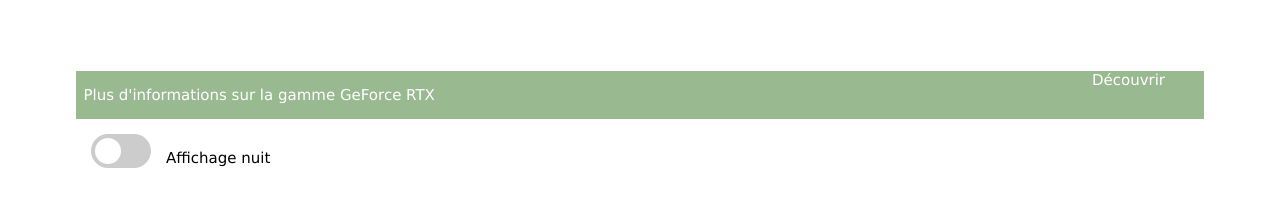
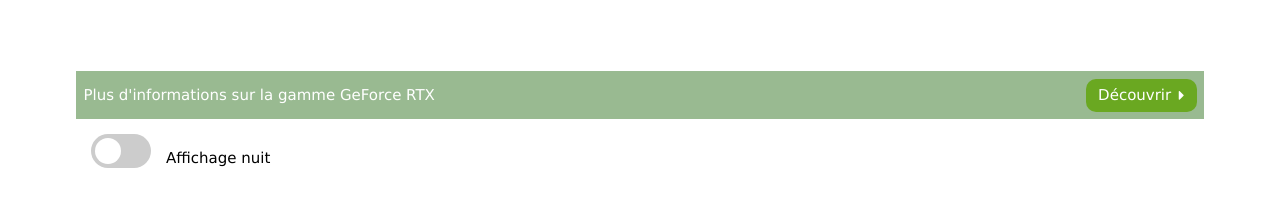
Before and after one commit to Nezertiam/HTML-CSS-page-web-Nvidia, a plain HTML site: page index.html in a window 1280 px wide. Shown: the part 281-479 px from the top of the page. Drawn offline with nearby package versions, Linux system fonts and the light colour scheme.

Commit message:
Add files via upload

```diff
--- a/index.html
+++ b/index.html
@@ -31,7 +31,7 @@
                             <img src="ressources/img/banner.jpg" alt="image RTX 2060">
                             <figcaption>
                                 <p>Plus d'informations sur la gamme GeForce RTX</p>
-                                <a>Découvrir</a>
+                                <a href="" class="btn-vert"><span>Découvrir </span><span class="fas fa-caret-right"></span></a>
                             </figcaption>
                         </div>
 
--- a/style.css
+++ b/style.css
@@ -26,8 +26,12 @@ body{
     margin: 0;
 }
 
+    /* raccourcis display */
 .disp-flex{
     display: flex;
+}
+.al-center{
+    align-items: center;
 }
 
 .justifier{
@@ -36,6 +40,18 @@ body{
 
 .padleft{
     padding-left: 1em;
+}
+.btn-vert{
+    background-color: #6aa821;
+    border-radius: 10px;
+    margin: 0.5em;
+    color: white;
+    text-decoration: none;
+    text-align: center;
+    vertical-align: middle;
+    display: flex;
+    align-items: center;
+    justify-content: center;
 }
 /*--------------------------------------------------------*/
 
@@ -91,6 +107,9 @@ body div header figure div figcaption p{
 }
 body div header figure div figcaption a{
     flex: 1;
+}
+span[class="fas fa-caret-right"]{
+    margin-left: 0.5em;
 }
 
     /* SWITCH DARK MODE */
```
